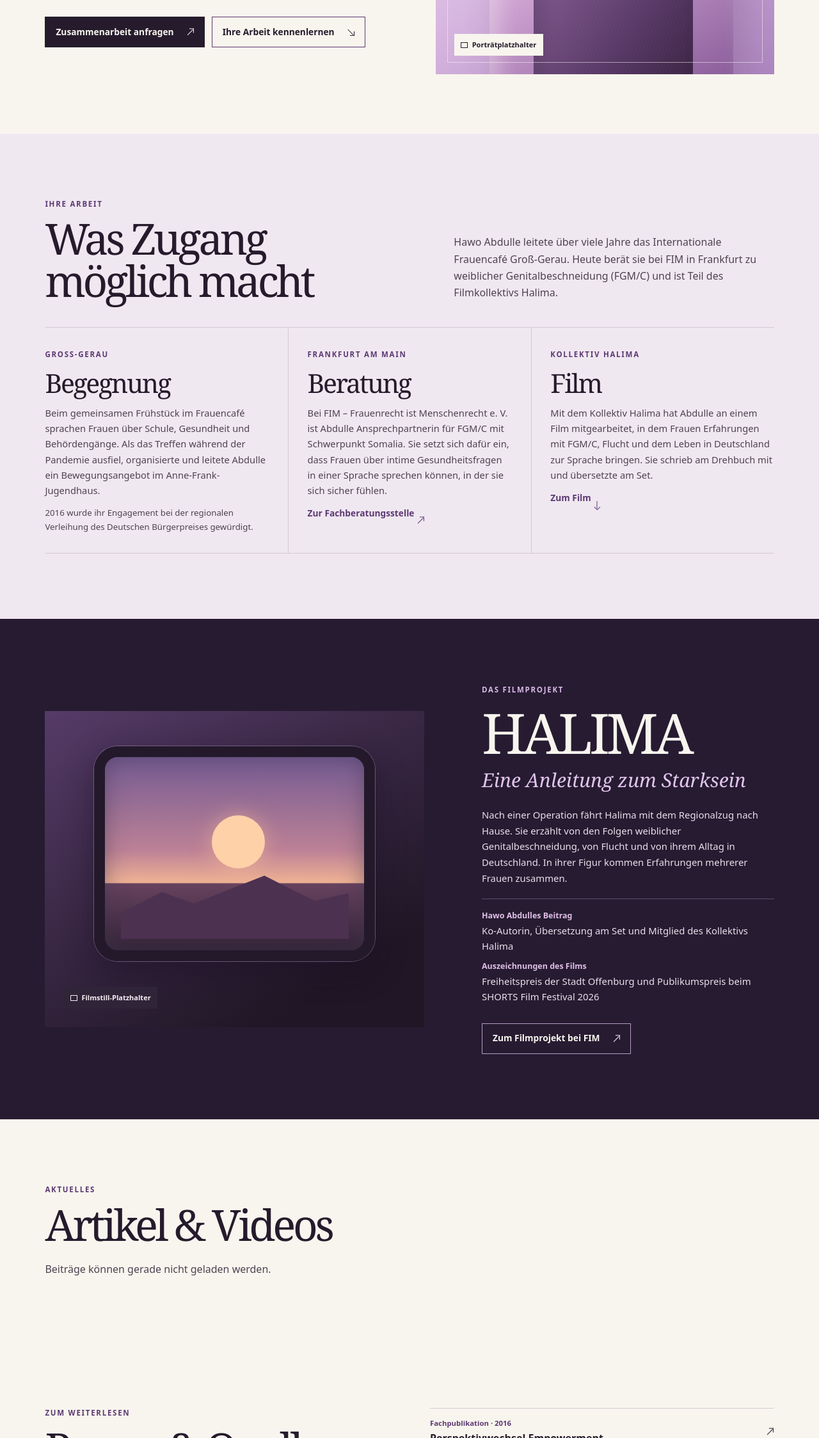
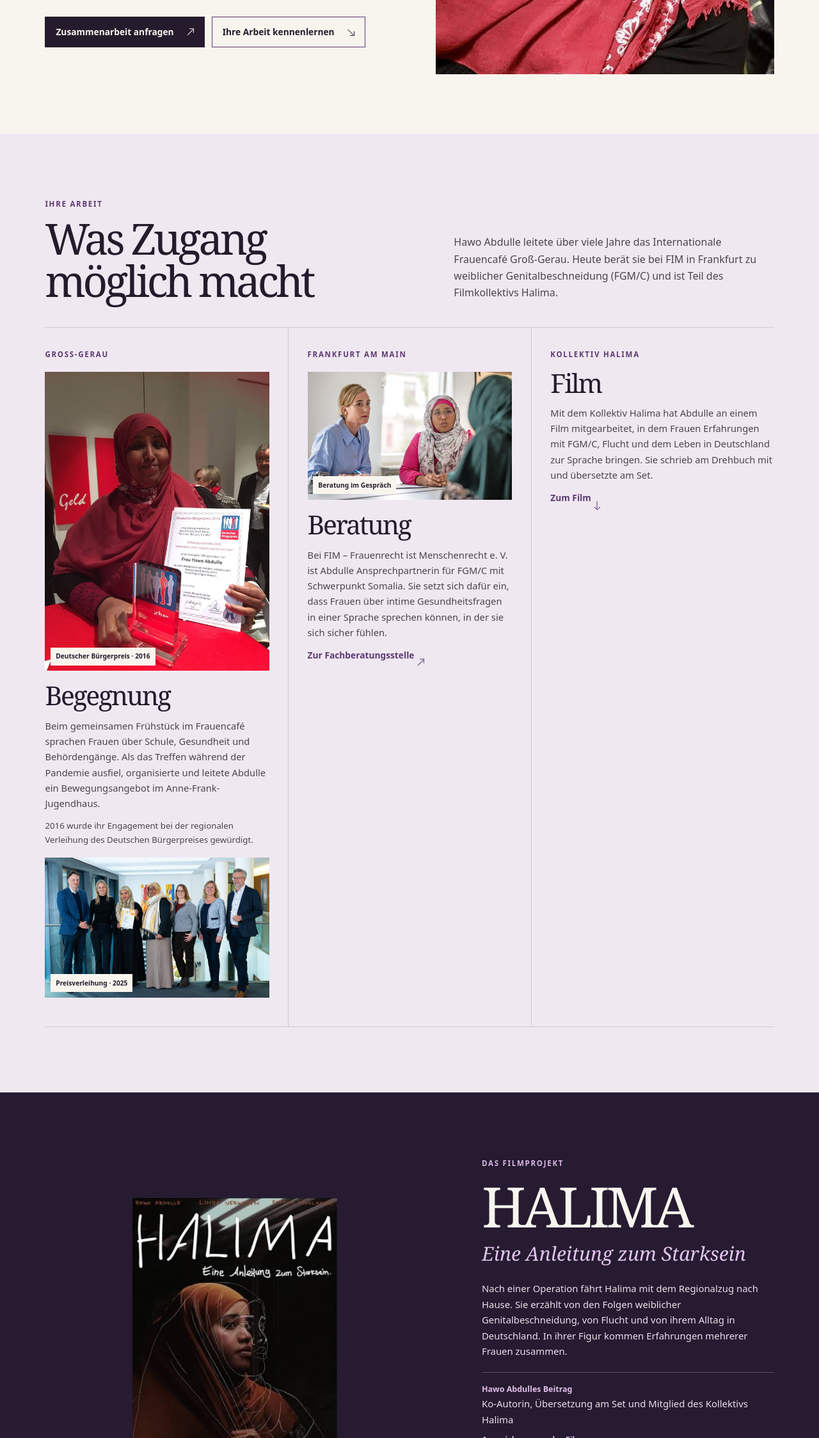
Before and after one commit to furatabdulle-ship-it/hooyo, a website: page index.html in a window 1280 px wide. Shown: the part 553-2800 px from the top of the page at 64% size. Drawn offline with Linux system fonts and the light colour scheme; no server answers.

Commit message:
Use supplied images on the home pages
Co-authored-by: Copilot <223556219+Copilot@users.noreply.github.com>

```diff
--- a/index.html
+++ b/index.html
@@ -35,10 +35,8 @@
           <a class="button button-secondary" href="#arbeit">Ihre Arbeit kennenlernen <span aria-hidden="true">↘</span></a>
         </div>
       </div>
-      <!-- Replace the decorative artwork with an approved portrait and its photo credit. -->
-      <figure class="portrait" aria-label="Platzhalter für ein freigegebenes Porträt">
-        <div class="portrait-art" aria-hidden="true"><i></i><b></b><em></em></div>
-        <figcaption><span class="tiny-frame" aria-hidden="true"></span> Porträtplatzhalter</figcaption>
+      <figure class="portrait">
+        <img src="hawo.jpg" alt="Porträt von Hawo Abdulle">
       </figure>
     </section>
 
@@ -51,12 +49,24 @@
         <div class="work-grid">
           <article>
             <span class="field">Groß-Gerau</span>
+            <figure class="work-image work-image--portrait">
+              <img src="b%C3%BCrgerpreis%202016.jpg" alt="Hawo Abdulle mit der Urkunde des Deutschen Bürgerpreises 2016" loading="lazy">
+              <figcaption>Deutscher Bürgerpreis · 2016</figcaption>
+            </figure>
             <h3>Begegnung</h3>
             <p>Beim gemeinsamen Frühstück im Frauencafé sprachen Frauen über Schule, Gesundheit und Behördengänge. Als das Treffen während der Pandemie ausfiel, organisierte und leitete Abdulle ein Bewegungsangebot im Anne-Frank-Jugendhaus.</p>
             <p class="note">2016 wurde ihr Engagement bei der regionalen Verleihung des Deutschen Bürgerpreises gewürdigt.</p>
+            <figure class="work-image">
+              <img src="preisverleihung_2025.jpg" alt="Gruppenfoto bei einer Preisverleihung im Jahr 2025" loading="lazy">
+              <figcaption>Preisverleihung · 2025</figcaption>
+            </figure>
           </article>
           <article>
             <span class="field">Frankfurt am Main</span>
+            <figure class="work-image">
+              <img src="anamnese-die-plastische.webp" alt="Beratungsgespräch zwischen zwei Frauen in einem hellen Raum" loading="lazy">
+              <figcaption>Beratung im Gespräch</figcaption>
+            </figure>
             <h3>Beratung</h3>
             <p>Bei FIM – Frauenrecht ist Menschenrecht e. V. ist Abdulle Ansprechpartnerin für FGM/C mit Schwerpunkt Somalia. Sie setzt sich dafür ein, dass Frauen über intime Gesundheitsfragen in einer Sprache sprechen können, in der sie sich sicher fühlen.</p>
             <a class="text-link" href="https://fim-frauenrecht.de/ueber-uns/ansprechpartnerinnen">Zur Fachberatungsstelle <span aria-hidden="true">↗</span></a>
@@ -73,10 +83,8 @@
 
     <section class="film" id="halima" aria-labelledby="film-titel">
       <div class="wrap film-grid">
-        <!-- Replace the decorative artwork with an approved film still and its credit. -->
-        <figure class="film-visual" aria-label="Platzhalter für ein freigegebenes Filmstill">
-          <div class="film-art" aria-hidden="true"><i></i><b></b></div>
-          <figcaption><span class="tiny-frame" aria-hidden="true"></span> Filmstill-Platzhalter</figcaption>
+        <figure class="film-visual">
+          <img src="HALIMA.jpg" alt="Filmplakat HALIMA – Eine Anleitung zum Starksein" loading="lazy">
         </figure>
         <div class="film-copy">
           <p class="eyebrow">Das Filmprojekt</p>
--- a/style.css
+++ b/style.css
@@ -36,6 +36,7 @@ h1 span { color: #87579c; margin-left: .04em; }
 .button:hover { background: var(--violet); }
 .portrait, .film-visual { position: relative; overflow: hidden; isolation: isolate; }
 .portrait { height: clamp(400px, 39vw, 565px); background: #dfcbe5; }
+.portrait > img { display: block; width: 100%; height: 100%; object-fit: cover; object-position: center 38%; }
 .portrait-art, .film-art { position: absolute; inset: 0; overflow: hidden; }
 .portrait-art { background: linear-gradient(149deg, #eadcf0 0%, #d7b7e0 52%, #ae86c1 100%); }
 .portrait-art::before { content: ''; position: absolute; width: 72%; height: 90%; bottom: -10%; left: 16%; border-radius: 52% 52% 0 0 / 42% 42% 0 0; background: linear-gradient(152deg, #f5e8ef 7%, #d3a9d6 43%, #805292 100%); box-shadow: inset 17px 4px 30px #f6e6f164, 20px 22px 55px #57365a40; }
@@ -54,6 +55,10 @@ h2 { font-size: clamp(2.55rem, 5.25vw, 5.15rem); line-height: .97; letter-spacin
 .work-grid article:first-child { padding-left: 0; }
 .work-grid article:last-child { padding-right: 0; }
 .work-grid article + article { border-left: 1px solid var(--rule); }
+.work-image { position: relative; aspect-ratio: 16 / 10; margin-block: 1rem; overflow: hidden; background: #e9d9ed; }
+.work-image--portrait { aspect-ratio: 3 / 4; }
+.work-image img { display: block; width: 100%; height: 100%; object-fit: cover; }
+.work-image figcaption { left: .55rem; bottom: .55rem; padding: .35rem .5rem; font-size: .64rem; }
 h3 { font-size: clamp(1.9rem, 3.2vw, 3rem); line-height: 1.1; letter-spacing: -.055em; margin: .25em 0 .3em; }
 .work-grid p { font-size: .92rem; color: var(--body); }
 .work-grid .note { margin-top: .8rem; font-size: .83rem; }
@@ -61,7 +66,8 @@ h3 { font-size: clamp(1.9rem, 3.2vw, 3rem); line-height: 1.1; letter-spacing: -.
 .work-grid .text-link { margin-top: .8rem; }
 .film { background: var(--dark); color: var(--paper); padding-block: clamp(52px, 8vw, 105px); }
 .film-grid { display: grid; grid-template-columns: 1.13fr .87fr; gap: clamp(2.2rem, 7vw, 6.6rem); align-items: center; }
-.film-visual { min-height: 365px; aspect-ratio: 1.2; background: #4d3559; }
+.film-visual { width: 100%; max-width: 20rem; justify-self: center; aspect-ratio: auto; background: #4d3559; }
+.film-visual > img { display: block; width: 100%; height: auto; }
 .film-art { background: linear-gradient(148deg, #553b67, #201625 82%); }
 .film-art::before { content: ''; position: absolute; inset: 11% 13% 21%; border-radius: 37px; background: linear-gradient(180deg,#745b93 0%,#bc8196 48%,#efb294 65%,#67425f 65.5%,#332337 100%); border: clamp(7px, 1.4vw, 18px) solid #23192b; box-shadow: 0 0 0 1px #b393c176, inset 0 0 35px #42354c85, 0 16px 48px #190c2277; }
 .film-art i { position: absolute; top: 33%; left: 44%; width: 14%; aspect-ratio: 1; background: #ffd1a9; border-radius: 50%; box-shadow: 0 0 32px #ffbf9a85; }
```
Also changed, not shown: en/index.html (+16 -8 lines), HALIMA.jpg (added), anamnese-die-plastische.webp (added), bürgerpreis 2016.jpg (added), hawo.jpg (added), preisverleihung_2025.jpg (added).
